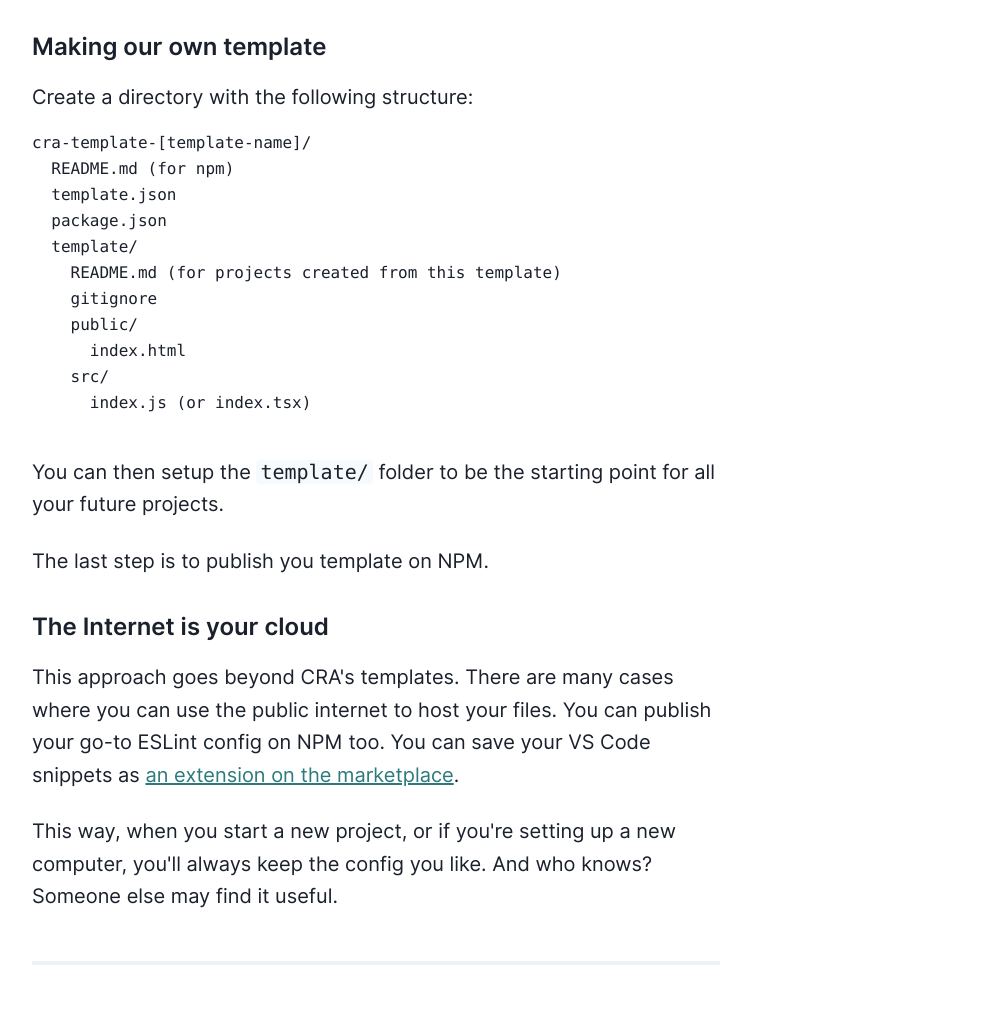
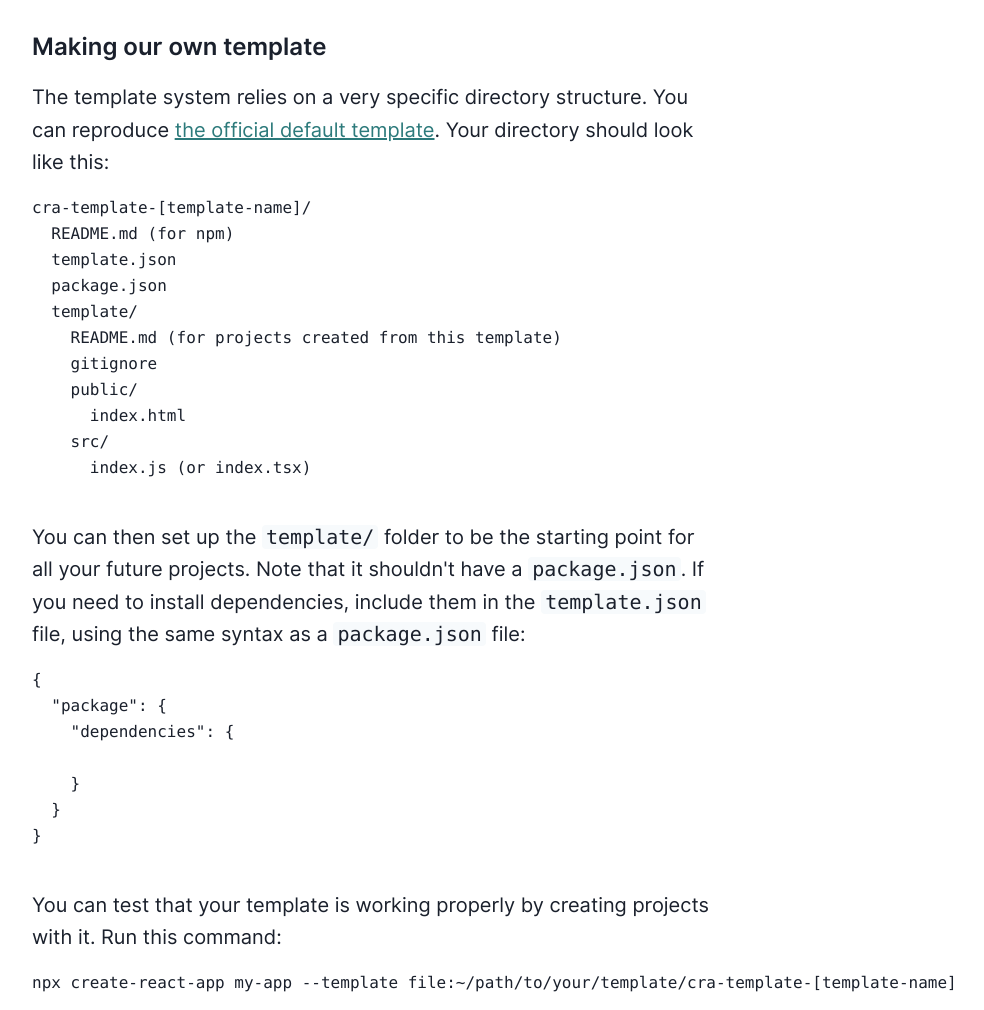
Before and after one commit to remidej/remi.space, a Gatsby site: page /make-your-own-create-react-app-template/ in a window 1280 px wide. Shown: the part 1409-2419 px from the top of the page, without its empty margins (264-1248 px from the left). Built offline with nearby package versions, Linux system fonts and the light colour scheme; Gatsby itself is replaced by a stand-in of ours; some packages are replaced by stand-ins of ours; code samples lack their colours; a small style sheet from the web is missing.

Commit message:
More article content

````diff
--- a/content/blog/make-your-own-create-react-app-template/index.md
+++ b/content/blog/make-your-own-create-react-app-template/index.md
@@ -31,7 +31,8 @@
 
 ## Making our own template
 
-Create a directory with the following structure:
+The template system relies on a very specific directory structure. You can reproduce [the official default template](https://github.com/facebook/create-react-app/tree/master/packages/cra-template).
+Your directory should look like this:
 
 ```
 cra-template-[template-name]/
@@ -47,12 +48,28 @@
       index.js (or index.tsx)
 ```
 
-You can then setup the `template/` folder to be the starting point for all your future projects.
+You can then set up the `template/` folder to be the starting point for all your future projects. Note that it shouldn't have a `package.json`. If you need to install dependencies, include them in the `template.json` file, using the same syntax as a `package.json` file:
 
-The last step is to publish you template on NPM.
+```json
+{
+  "package": {
+    "dependencies": {
+
+    }
+  }
+}
+```
+
+You can test that your template is working properly by creating projects with it. Run this command:
+
+```shell
+npx create-react-app my-app --template file:~/path/to/your/template/cra-template-[template-name]
+```
+
+The last step is to publish your template on NPM. Make sure that the
 
 ## The Internet is your cloud
 
-This approach goes beyond CRA's templates. There are many cases where you can use the public internet to host your files. You can publish your go-to ESLint config on NPM too. You can save your VS Code snippets as [an extension on the marketplace](https://marketplace.visualstudio.com/search?term=snippet&target=VSCode&category=Snippets&sortBy=Relevance).
+This approach goes beyond React templates. There are many cases where you can use the public internet to host your files. You can publish your go-to ESLint config on NPM too. You can save your VS Code snippets as [an extension on the marketplace](https://marketplace.visualstudio.com/search?term=snippet&target=VSCode&category=Snippets&sortBy=Relevance).
 
 This way, when you start a new project, or if you're setting up a new computer, you'll always keep the config you like. And who knows? Someone else may find it useful.
````
